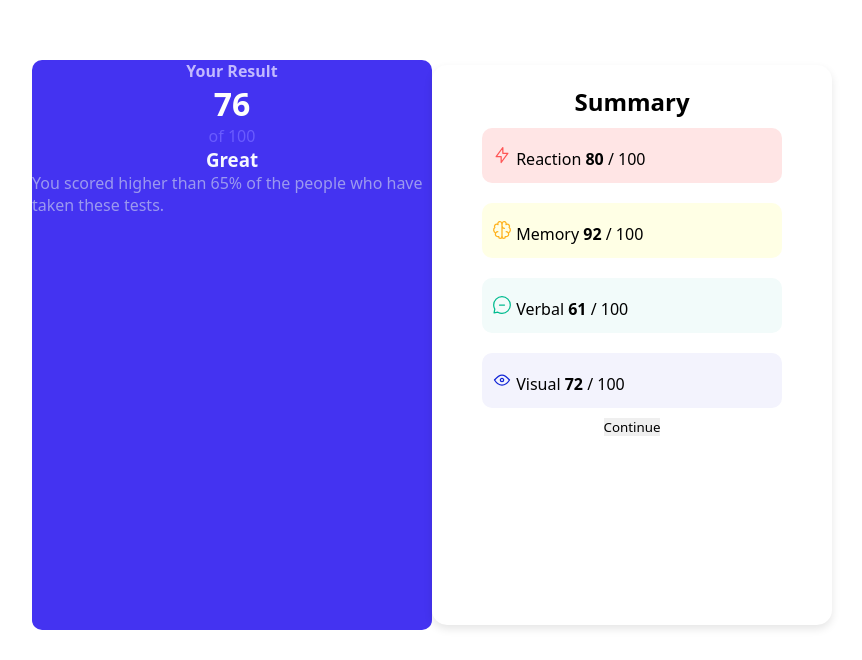
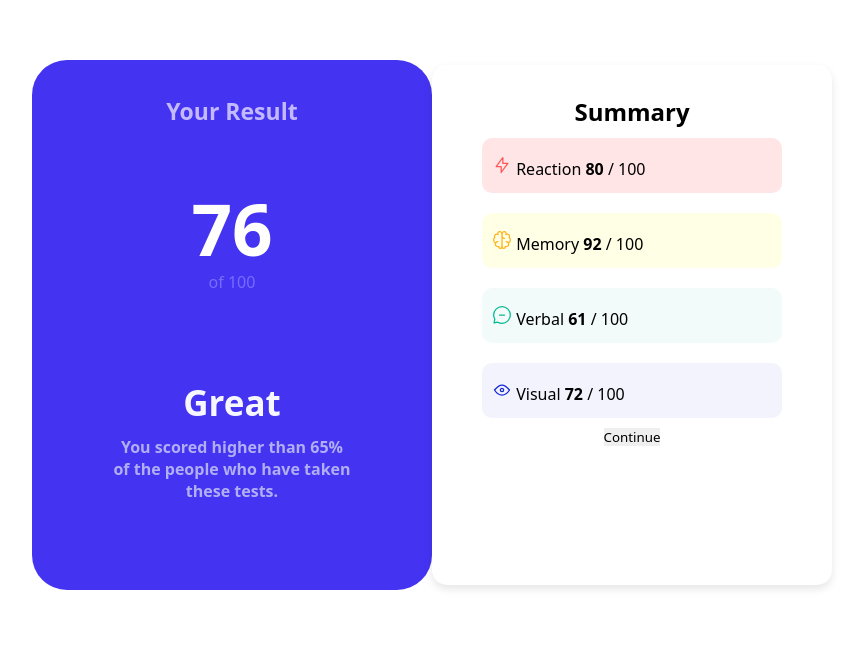
Before and after one commit to LeoMedeirosss/Project-SummaryComponent, a plain HTML site: page index.html in a window 1280 px wide. Shown: the part 140-800 px from the top of the page, without its empty margins (208-1070 px from the left). Drawn offline with Linux system fonts and the light colour scheme.

Commit message:
project4.0

```diff
--- a/styles.css
+++ b/styles.css
@@ -28,8 +28,8 @@ body{
 .left{
     background-color: #4433f1;
     width: 400px;
-    height: 570px;
-    border-radius: 10px;
+    height: 530px;
+    border-radius: 35px;
     display: flex;
     align-items: center;
     align-content: center;
@@ -39,27 +39,27 @@ body{
 .right{
     background-color: #ffffff;
     width: 400px;
-    height: 570px;
+    height: 530px;
     display: flex;
     align-items: center;
     align-content: center;
     flex-direction: column;
     border: #9b99ef ;
-    padding: 5px; /* Cria espaço para o gradiente */
-    border-radius: 20px; /* Bordas arredondadas */
+    padding: 5px;
+    border-radius: 30px;
 }
 
 .inner-right{
     width: 400px;
-    height: 570px;
+    height: 530px;
     display: flex;
     align-items: center;
     align-content: center;
     flex-direction: column;
-    background-color: #ffffff; /* Cor de fundo do conteúdo interno */
-    border-radius: 15px; /* Bordas arredondadas no interior */
-    padding: 20px; /* Espaçamento interno */
-    box-shadow: 0 4px 8px rgba(0, 0, 0, 0.1); /* Sombra suave */
+    background-color: #ffffff;
+    border-radius: 15px;
+    padding: 30px;
+    box-shadow: 0 4px 8px rgba(0, 0, 0, 0.1);
 }
 
 .stat{
@@ -89,22 +89,35 @@ body{
 
 h4{
     color: #c2b9fe;
+    padding: 35px;
+    font-size: 23px;
 }
 
 h1{
     color: #fefefc;
+    font-size: 71px;
+    padding-top: 18px;
 }
 
 .of{
-    color: #6a5cfe;
+    color: #786cff;
+    position: relative;
+    bottom: 6px;
 }
 
 h3{
     color: #f6f7fe;
+    font-size: 35px;
+    padding-top: 80px;
 }
 
 .you{
-    color :#9b99ef;
+    color :#b0aff3;
+    font-size: 16px;
+    text-align: center;
+    font-weight: bold;
+    padding: 10px 80px;
+    height: 100%;
 }
 
 img{
```
